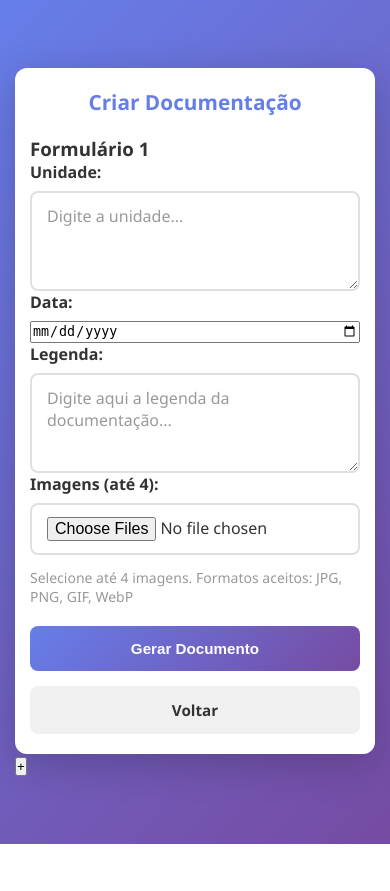
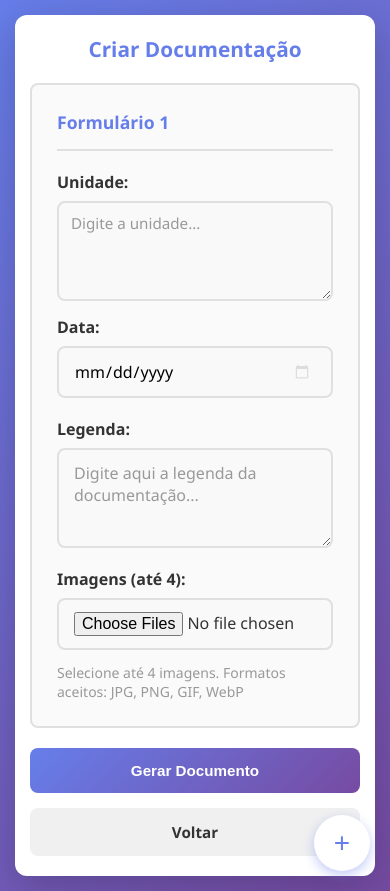
Before and after one commit to thallyson1997/Projeto_Automatiza--o_de_Documenta--o, a Flask app: page /upload in a window 390 px wide. Before the commit the page ends 844 px from the top, so only its background shows below. Run offline with Flask 3, Linux system fonts and the light colour scheme.

Commit message:
[03/02/2026]
Pequenas correções.

```diff
--- a/static/css/style.css
+++ b/static/css/style.css
@@ -18,8 +18,11 @@ body {
 /* ==================== Container ==================== */
 .container {
     width: 100%;
-    max-width: 600px;
+    max-width: 850px;
     padding: 20px;
+    display: flex;
+    justify-content: center;
+    position: relative;
 }
 
 /* ==================== Seção de Boas-vindas ==================== */
@@ -29,6 +32,8 @@ body {
     padding: 60px 40px;
     box-shadow: 0 10px 40px rgba(0, 0, 0, 0.2);
     text-align: center;
+    max-width: 600px;
+    width: 100%;
 }
 
 .welcome-section h1 {
@@ -51,6 +56,8 @@ body {
     border-radius: 12px;
     padding: 40px;
     box-shadow: 0 10px 40px rgba(0, 0, 0, 0.2);
+    max-width: 600px;
+    width: 100%;
 }
 
 .upload-section h1 {
@@ -61,6 +68,72 @@ body {
     font-weight: 700;
 }
 
+/* ==================== Múltiplos Formulários ==================== */
+#formsContainer {
+    display: flex;
+    flex-direction: column;
+    gap: 30px;
+    margin-bottom: 20px;
+}
+
+.form-wrapper {
+    border: 2px solid #e0e0e0;
+    border-radius: 8px;
+    padding: 25px;
+    background: #fafafa;
+    position: relative;
+    transition: all 0.3s ease;
+}
+
+.form-wrapper:hover {
+    border-color: #667eea;
+    background: #f9f9ff;
+}
+
+.form-header {
+    display: flex;
+    justify-content: space-between;
+    align-items: center;
+    margin-bottom: 20px;
+    padding-bottom: 15px;
+    border-bottom: 2px solid #e0e0e0;
+}
+
+.form-header h3 {
+    font-size: 1.1rem;
+    color: #667eea;
+    margin: 0;
+    font-weight: 600;
+}
+
+.btn-remove-form {
+    background: #ff3b30;
+    color: white;
+    border: none;
+    border-radius: 50%;
+    width: 32px;
+    height: 32px;
+    cursor: pointer;
+    font-size: 24px;
+    font-weight: bold;
+    display: flex;
+    align-items: center;
+    justify-content: center;
+    transition: all 0.3s ease;
+    padding: 0;
+}
+
+.btn-remove-form:hover {
+    background: #d32f2f;
+    transform: scale(1.1);
+}
+
+.document-form {
+    display: flex;
+    flex-direction: column;
+    gap: 20px;
+}
+
 /* ==================== Formulário ==================== */
 .form-container {
     display: flex;
@@ -68,10 +141,20 @@ body {
     gap: 25px;
 }
 
+.form-row {
+    display: grid;
+    grid-template-columns: 1fr 1fr;
+    gap: 20px;
+}
+
 .form-group {
     display: flex;
     flex-direction: column;
     gap: 8px;
+}
+
+.form-group-small {
+    grid-column: 1 / 2;
 }
 
 .form-group label {
@@ -81,13 +164,15 @@ body {
 }
 
 .form-group textarea,
-.form-group input[type="file"] {
+.form-group input[type="file"],
+.input-date {
     padding: 12px 15px;
     border: 2px solid #e0e0e0;
     border-radius: 8px;
     font-family: inherit;
     font-size: 1rem;
-    transition: border-color 0.3s ease;
+    transition: all 0.3s ease;
+    background-color: #f9f9f9;
 }
 
 .form-group textarea {
@@ -95,11 +180,32 @@ body {
     min-height: 44px;
 }
 
+.form-group-small textarea {
+    min-height: 35px;
+    padding: 10px 12px;
+    font-size: 0.95rem;
+}
+
+.input-date {
+    cursor: pointer;
+    padding: 12px 15px;
+}
+
+.input-date::-webkit-calendar-picker-indicator {
+    cursor: pointer;
+    border-radius: 4px;
+    margin-right: 4px;
+    opacity: 0.6;
+    filter: invert(0.8);
+}
+
 .form-group textarea:focus,
-.form-group input[type="file"]:focus {
+.form-group input[type="file"]:focus,
+.input-date:focus {
     outline: none;
     border-color: #667eea;
     box-shadow: 0 0 0 3px rgba(102, 126, 234, 0.1);
+    background-color: #fff;
 }
 
 .form-group textarea::placeholder {
@@ -110,6 +216,109 @@ body {
     font-size: 0.875rem;
     color: #999;
     margin-top: 5px;
+}
+
+/* ==================== Pré-visualização de Imagens ==================== */
+.image-preview-container {
+    background: #f9f9f9;
+    border: 2px solid #e0e0e0;
+    border-radius: 8px;
+    padding: 20px;
+    margin-top: 10px;
+}
+
+.image-preview-container label {
+    display: block;
+    font-weight: 600;
+    color: #333;
+    margin-bottom: 15px;
+    font-size: 0.95rem;
+}
+
+.image-grid {
+    display: grid;
+    grid-template-columns: repeat(auto-fit, minmax(100px, 1fr));
+    gap: 12px;
+}
+
+.image-preview {
+    position: relative;
+    width: 100%;
+    aspect-ratio: 1;
+    border-radius: 8px;
+    overflow: hidden;
+    background: white;
+    border: 2px solid #e0e0e0;
+    transition: all 0.3s ease;
+    cursor: pointer;
+}
+
+.image-preview:hover {
+    border-color: #667eea;
+    box-shadow: 0 4px 12px rgba(102, 126, 234, 0.2);
+    transform: translateY(-2px);
+}
+
+.image-preview img {
+    width: 100%;
+    height: 100%;
+    object-fit: cover;
+}
+
+.image-preview-remove {
+    position: absolute;
+    top: 4px;
+    right: 4px;
+    background: rgba(255, 59, 48, 0.9);
+    color: white;
+    border: none;
+    border-radius: 50%;
+    width: 24px;
+    height: 24px;
+    padding: 0;
+    cursor: pointer;
+    display: flex;
+    align-items: center;
+    justify-content: center;
+    font-size: 14px;
+    opacity: 0;
+    transition: opacity 0.2s ease;
+    font-weight: bold;
+}
+
+.image-preview:hover .image-preview-remove {
+    opacity: 1;
+}
+
+/* ==================== Botão Flutuante ==================== */
+.floating-btn {
+    position: absolute;
+    bottom: 50px;
+    right: 20px;
+    width: 60px;
+    height: 60px;
+    border-radius: 50%;
+    background: white;
+    color: #667eea;
+    border: none;
+    font-size: 32px;
+    font-weight: 300;
+    cursor: pointer;
+    display: flex;
+    align-items: center;
+    justify-content: center;
+    box-shadow: 0 4px 12px rgba(102, 126, 234, 0.4);
+    transition: all 0.3s ease;
+    z-index: 10;
+}
+
+.floating-btn:hover {
+    transform: scale(1.1) translateY(-3px);
+    box-shadow: 0 8px 20px rgba(102, 126, 234, 0.6);
+}
+
+.floating-btn:active {
+    transform: scale(0.95);
 }
 
 /* ==================== Botões ==================== */
@@ -138,6 +347,18 @@ body {
 
 .btn-primary:active {
     transform: translateY(0);
+}
+
+/* ==================== Animações ==================== */
+@keyframes slideOut {
+    from {
+        opacity: 1;
+        transform: translateX(0);
+    }
+    to {
+        opacity: 0;
+        transform: translateX(100px);
+    }
 }
 
 .btn-secondary {
@@ -173,6 +394,18 @@ body {
         padding: 15px;
     }
 
+    .upload-section {
+        padding: 30px 20px;
+    }
+
+    .floating-btn {
+        bottom: 20px;
+        right: 20px;
+        width: 56px;
+        height: 56px;
+        font-size: 28px;
+    }
+
     .welcome-section {
         padding: 40px 25px;
     }
@@ -193,6 +426,14 @@ body {
         font-size: 1.5rem;
     }
 
+    .form-row {
+        grid-template-columns: 1fr;
+    }
+
+    .form-group-small {
+        grid-column: 1;
+    }
+
     .form-group textarea {
         min-height: 120px;
     }
@@ -203,6 +444,10 @@ body {
 
     .form-actions .btn {
         width: 100%;
+    }
+
+    .image-grid {
+        grid-template-columns: repeat(auto-fit, minmax(80px, 1fr));
     }
 }
 
@@ -233,8 +478,18 @@ body {
         min-height: 100px;
     }
 
+    .form-row {
+        grid-template-columns: 1fr;
+        gap: 15px;
+    }
+
     .btn {
         padding: 10px 20px;
         font-size: 0.95rem;
     }
+
+    .image-grid {
+        grid-template-columns: repeat(auto-fit, minmax(70px, 1fr));
+        gap: 10px;
+    }
 }
```
